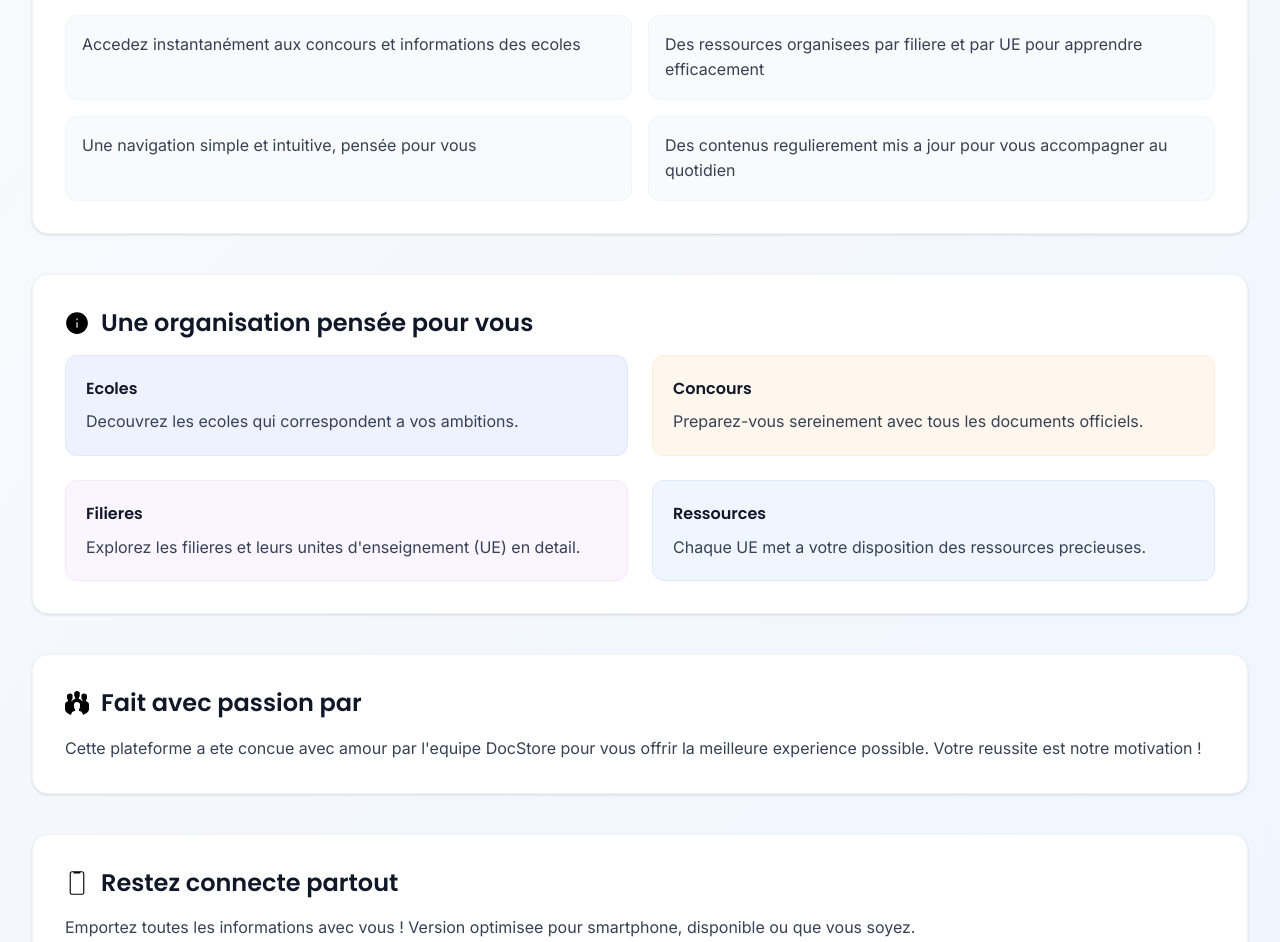
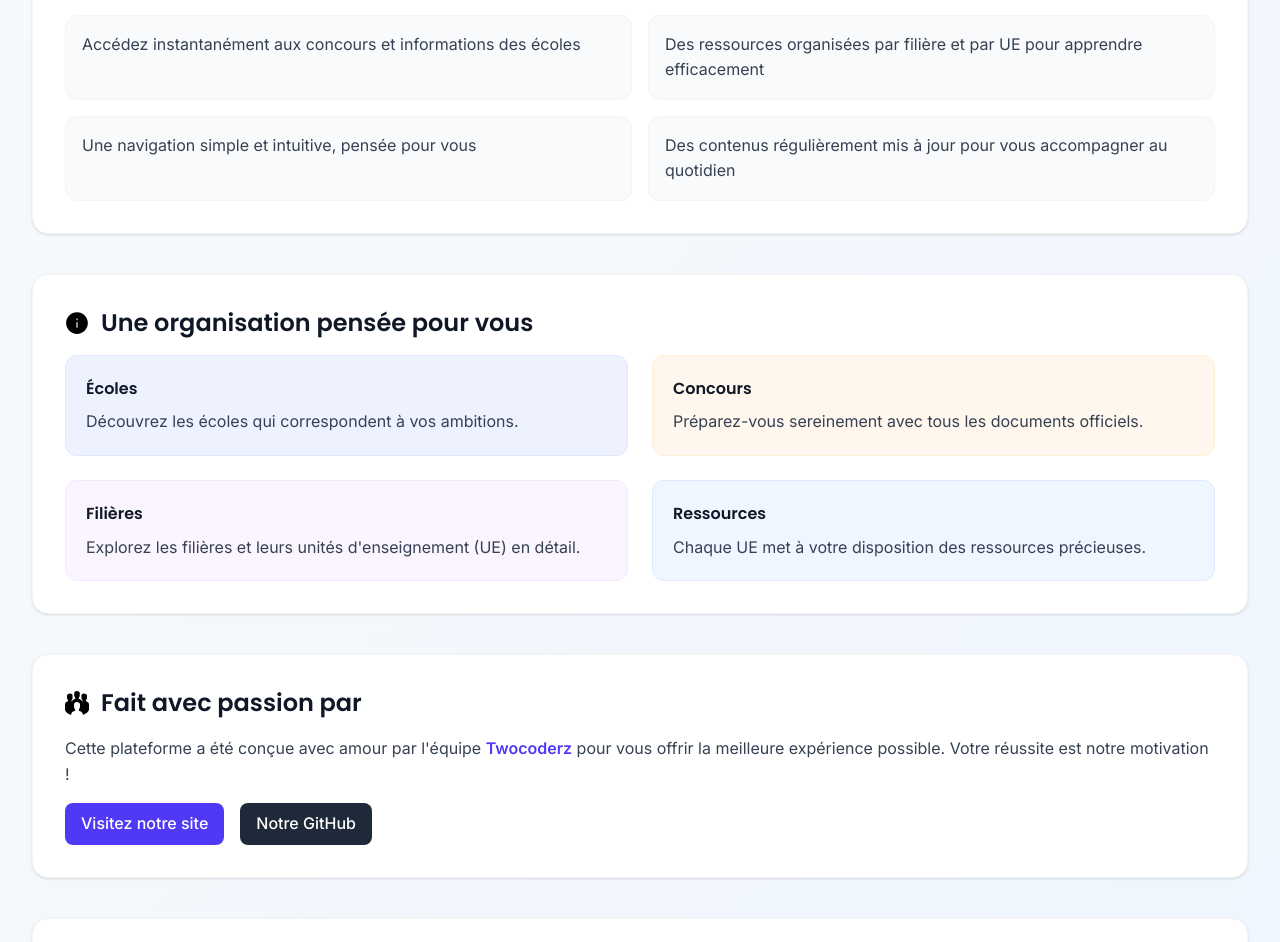
Before and after one commit to twocoderz/docstore, a React (Vite) app: page /infos in a window 1280 px wide. Shown: the part 390-1332 px from the top of the page. Built offline with nearby package versions, Linux system fonts and the light colour scheme.

Commit message:
add accents

```diff
--- a/src/pages/Infos.jsx
+++ b/src/pages/Infos.jsx
@@ -12,18 +12,18 @@ const Infos = () => {
         <div className="relative z-10 space-y-4">
           <div className="flex items-center space-x-3">
             <img src="/assets/icons/info.svg" alt="info" className="w-10 h-10" />
-            <h1 className="text-3xl md:text-5xl font-bold">A propos du site</h1>
+            <h1 className="text-3xl md:text-5xl font-bold">À propos du site</h1>
           </div>
           <p className="text-indigo-100 text-base md:text-lg max-w-3xl leading-relaxed">
-            Votre guide essentiel pour explorer le monde educatif ! Trouvez les ecoles de vos reves,
-            preparez vos concours avec confiance et accedez a des ressources de qualite.
+            Votre guide essentiel pour explorer le monde éducatif ! Trouvez les écoles de vos rêves,
+            préparez vos concours avec confiance et accédez à des ressources de qualité.
           </p>
         </div>
         <div className="absolute top-0 right-0 w-64 h-64 bg-white/5 rounded-full -translate-y-32 translate-x-32"></div>
         <div className="absolute bottom-0 left-0 w-48 h-48 bg-white/5 rounded-full translate-y-24 -translate-x-24"></div>
       </div>
 
-      {/* Ce qui peut interesser les visiteurs */}
+      {/* Ce qui peut intéresser les visiteurs */}
       <section className="bg-white rounded-2xl p-6 md:p-8 shadow-sm border border-gray-100">
         <div className="flex items-center space-x-3 mb-4">
           <img src="/assets/icons/love.svg" alt="love" className="w-6 h-6 text-pink-500" />
@@ -31,16 +31,16 @@ const Infos = () => {
         </div>
         <ul className="grid grid-cols-1 md:grid-cols-2 gap-4 text-gray-700">
           <li className="bg-gray-50 rounded-xl p-4 border border-gray-100">
-            Accedez instantanément aux concours et informations des ecoles
+            Accédez instantanément aux concours et informations des écoles
           </li>
           <li className="bg-gray-50 rounded-xl p-4 border border-gray-100">
-            Des ressources organisees par filiere et par UE pour apprendre efficacement
+            Des ressources organisées par filière et par UE pour apprendre efficacement
           </li>
           <li className="bg-gray-50 rounded-xl p-4 border border-gray-100">
             Une navigation simple et intuitive, pensée pour vous
           </li>
           <li className="bg-gray-50 rounded-xl p-4 border border-gray-100">
-            Des contenus regulierement mis a jour pour vous accompagner au quotidien
+            Des contenus régulièrement mis à jour pour vous accompagner au quotidien
           </li>
         </ul>
       </section>
@@ -53,45 +53,66 @@ const Infos = () => {
         </div>
         <div className="grid grid-cols-1 md:grid-cols-2 gap-6 text-gray-700">
           <div className="bg-indigo-50 rounded-xl p-5 border border-indigo-100">
-            <h3 className="font-semibold text-gray-900 mb-2">Ecoles</h3>
-            <p>Decouvrez les ecoles qui correspondent a vos ambitions.</p>
+            <h3 className="font-semibold text-gray-900 mb-2">Écoles</h3>
+            <p>Découvrez les écoles qui correspondent à vos ambitions.</p>
           </div>
           <div className="bg-orange-50 rounded-xl p-5 border border-orange-100">
             <h3 className="font-semibold text-gray-900 mb-2">Concours</h3>
-            <p>Preparez-vous sereinement avec tous les documents officiels.</p>
+            <p>Préparez-vous sereinement avec tous les documents officiels.</p>
           </div>
           <div className="bg-purple-50 rounded-xl p-5 border border-purple-100">
-            <h3 className="font-semibold text-gray-900 mb-2">Filieres</h3>
-            <p>Explorez les filieres et leurs unites d'enseignement (UE) en detail.</p>
+            <h3 className="font-semibold text-gray-900 mb-2">Filières</h3>
+            <p>Explorez les filières et leurs unités d'enseignement (UE) en détail.</p>
           </div>
           <div className="bg-blue-50 rounded-xl p-5 border border-blue-100">
             <h3 className="font-semibold text-gray-900 mb-2">Ressources</h3>
-            <p>Chaque UE met a votre disposition des ressources precieuses.</p>
+            <p>Chaque UE met à votre disposition des ressources précieuses.</p>
           </div>
         </div>
       </section>
 
-      {/* Equipe */}
+      {/* Équipe */}
       <section className="bg-white rounded-2xl p-6 md:p-8 shadow-sm border border-gray-100">
         <div className="flex items-center space-x-3 mb-4">
           <img src="/assets/icons/team.svg" alt="team" className="w-6 h-6 text-green-600" />
           <h2 className="text-xl md:text-2xl font-semibold text-gray-900">Fait avec passion par</h2>
         </div>
-        <p className="text-gray-700 leading-relaxed">
-          Cette plateforme a ete concue avec amour par l'equipe DocStore pour vous offrir
-          la meilleure experience possible. Votre reussite est notre motivation !
+        <p className="text-gray-700 leading-relaxed mb-4">
+          Cette plateforme a été conçue avec amour par l'équipe{" "}
+          <a href="https://twocoderz.com" target="_blank" rel="noopener noreferrer" className="text-indigo-600 font-semibold hover:underline">
+            Twocoderz
+          </a>{" "}
+          pour vous offrir la meilleure expérience possible. Votre réussite est notre motivation !
         </p>
+        <div className="flex flex-wrap gap-4">
+          <a
+            href="https://twocoderz.com"
+            target="_blank"
+            rel="noopener noreferrer"
+            className="inline-flex items-center px-4 py-2 rounded-lg bg-indigo-600 text-white font-medium hover:bg-indigo-700 transition-colors"
+          >
+            Visitez notre site
+          </a>
+          <a
+            href="https://github.com/twocoderz"
+            target="_blank"
+            rel="noopener noreferrer"
+            className="inline-flex items-center px-4 py-2 rounded-lg bg-gray-800 text-white font-medium hover:bg-gray-900 transition-colors"
+          >
+            Notre GitHub
+          </a>
+        </div>
       </section>
 
       {/* Version mobile */}
       <section className="bg-white rounded-2xl p-6 md:p-8 shadow-sm border border-gray-100">
         <div className="flex items-center space-x-3 mb-4">
           <img src="/assets/icons/phone.svg" alt="phone" className="w-6 h-6 text-blue-600" />
-          <h2 className="text-xl md:text-2xl font-semibold text-gray-900">Restez connecte partout</h2>
+          <h2 className="text-xl md:text-2xl font-semibold text-gray-900">Restez connecté partout</h2>
         </div>
         <p className="text-gray-700 mb-4">
-          Emportez toutes les informations avec vous ! Version optimisee pour smartphone,
-          disponible ou que vous soyez.
+          Emportez toutes les informations avec vous ! Version optimisée pour smartphone,
+          disponible où que vous soyez.
         </p>
         <a
           href={mobileUrl}
@@ -102,7 +123,7 @@ const Infos = () => {
           Ouvrir la version mobile
         </a>
         <p className="text-xs text-gray-500 mt-2">
-          Lien direct vers la version mobile pour une navigation fluide sur votre telephone.
+          Lien direct vers la version mobile pour une navigation fluide sur votre téléphone.
         </p>
       </section>
     </div>
```
